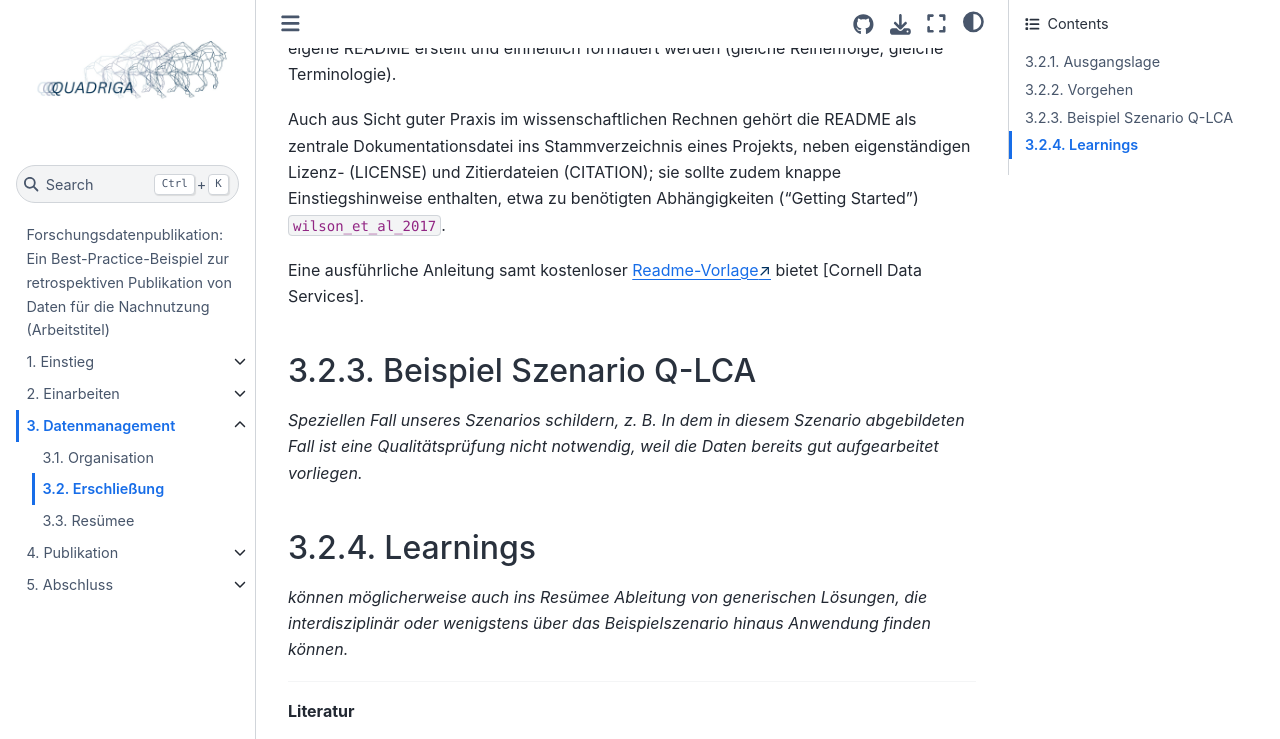
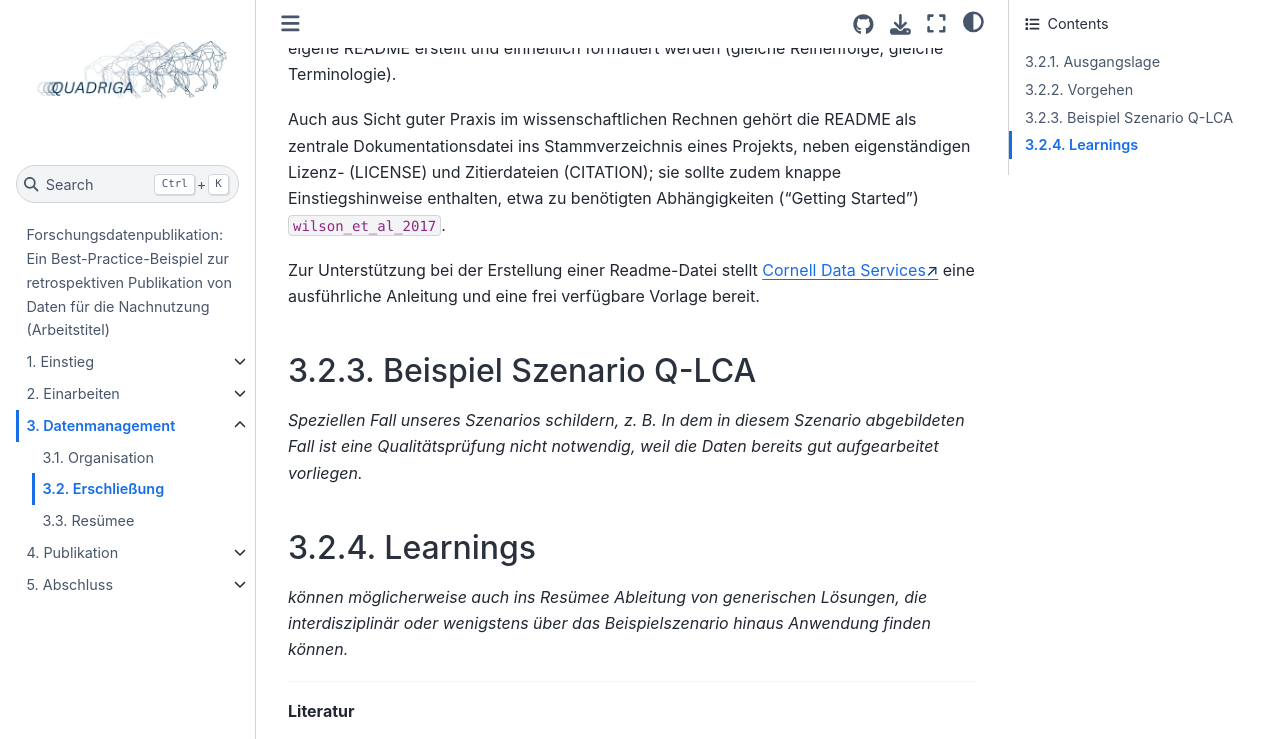
Before and after one commit to quadriga-dk/Tabelle-Fallstudie-4, a Jupyter Book: the page built from Kapitel3_Datenmanagement/erschliessung.md, in a window 1280 px wide and 900 px high, scrolled down 1659 px, cut to the strip 0-739 px from the top of the window. Built offline with Jupyter Book 1.0.4 settings and Sphinx 7.4.7 and the Sphinx Book theme 1.1.4, drawn with Linux system fonts in a browser that asks for light colours; cross-references to code outside the pages are shown as plain code.

Commit message:
Update README guidance and link to Cornell Data Services

```diff
--- a/Kapitel3_Datenmanagement/erschliessung.md
+++ b/Kapitel3_Datenmanagement/erschliessung.md
@@ -46,7 +46,7 @@ Existieren mehrere zusammengehörige Dateien, sollte für jede logische Dateigru
 
 Auch aus Sicht guter Praxis im wissenschaftlichen Rechnen gehört die README als zentrale Dokumentationsdatei ins Stammverzeichnis eines Projekts, neben eigenständigen Lizenz- (LICENSE) und Zitierdateien (CITATION); sie sollte zudem knappe Einstiegshinweise enthalten, etwa zu benötigten Abhängigkeiten ("Getting Started") {cite}`wilson_et_al_2017`.
 
-Eine ausführliche Anleitung samt kostenloser <a href="https://data.research.cornell.edu/data-management/sharing/readme/" class="external-link" target="_blank">Readme-Vorlage</a> bietet [Cornell Data Services].
+Zur Unterstützung bei der Erstellung einer Readme-Datei stellt <a href="https://data.research.cornell.edu/data-management/sharing/readme/" class="external-link" target="_blank">Cornell Data Services</a> eine ausführliche Anleitung und eine frei verfügbare Vorlage bereit.
 
 ## Beispiel Szenario Q-LCA
 
```
